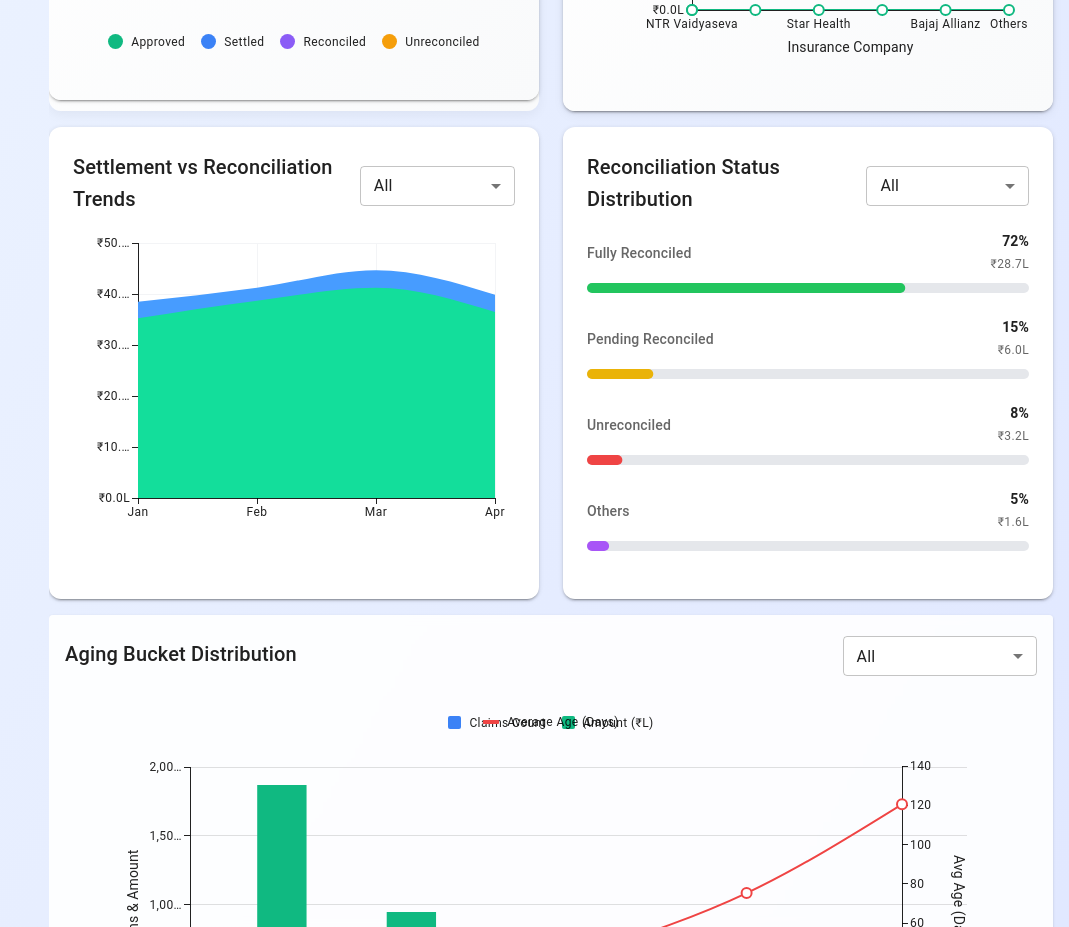
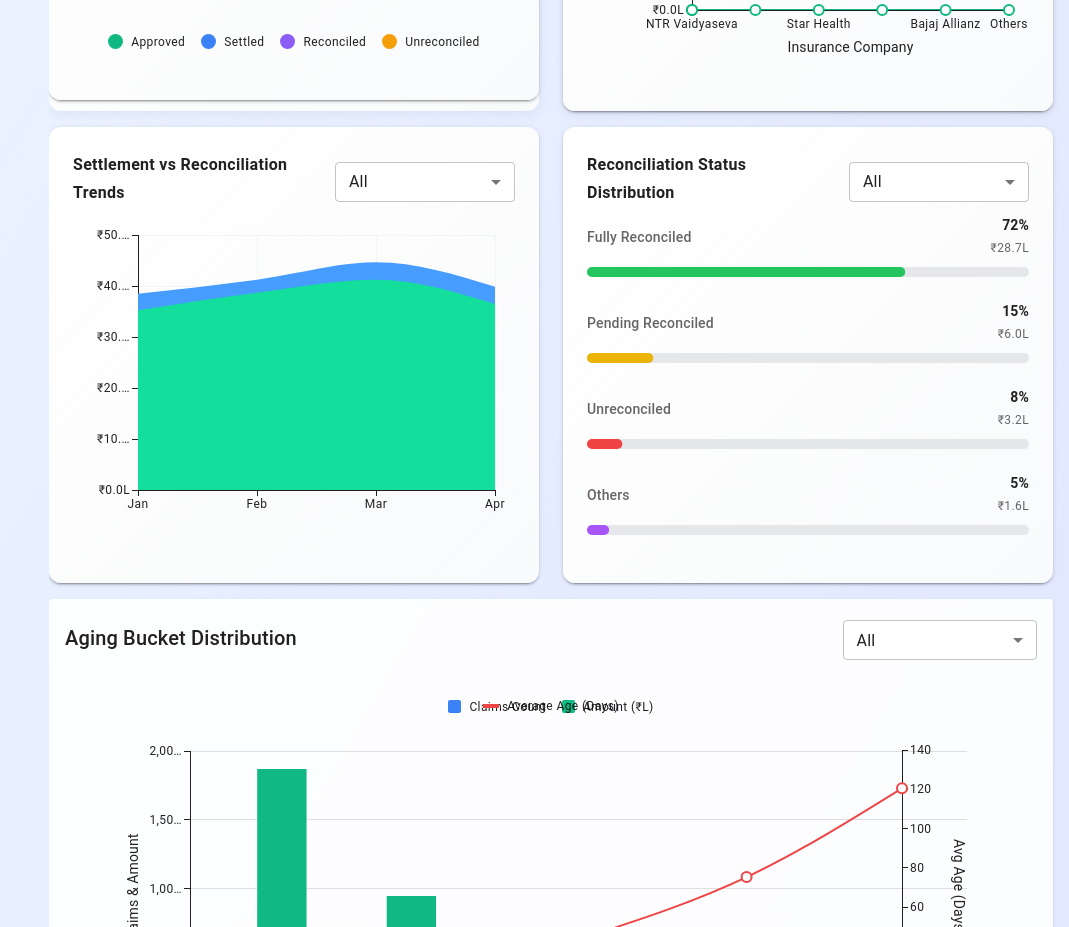
Before and after one commit to lavanyayarlagadda/Clamis_Traking, a React (Vite) app in the folder claims/: page /dashboard in a window 1280 px wide. Shown: the part 1040-1967 px from the top of the page, without its empty margins (211-1280 px from the left). Built offline with nearby package versions, Linux system fonts and the light colour scheme.

Commit message:
NO TICKET:fixed the header style for settlement graph and reconciliation status

```diff
--- a/claims/src/pages/Dashboard/ReconcilationStatusDistribution.tsx
+++ b/claims/src/pages/Dashboard/ReconcilationStatusDistribution.tsx
@@ -6,7 +6,8 @@ import {
   Typography,
   Box,
   LinearProgress,
-  Stack
+  Stack,
+  useTheme
 } from '@mui/material';
 import Dropdown from '../../components/reusable/Dropdown';
 
@@ -18,6 +19,7 @@ interface StatusData {
 }
 
 const ReconciliationStatusDistribution: React.FC = () => {
+  const theme = useTheme();
   // Dropdown options and state
   const insuranceOptions = ['All', 'NTR vaidhya seva', 'Private Insurance'];
   const [selectedInsurance, setSelectedInsurance] = React.useState<string>(insuranceOptions[0]);
@@ -70,22 +72,23 @@ const ReconciliationStatusDistribution: React.FC = () => {
     <Card
       elevation={3}
       sx={{
-        bgcolor: 'linear-gradient(135deg, #ffffff 0%, #f9fafb 100%)',
+        background: 'linear-gradient(135deg, #ffffff 0%, #f9fafb 100%)',
         borderRadius: 3,
         boxShadow: 2,
         transition: 'transform 0.2s ease-in-out',
         '&:hover': {
-          transform: 'translateY(-2px)',
+          transform: 'translateY(-4px)',
+          boxShadow: 4,
         },
       }}
     >
       <CardHeader
         title={
-          <Stack direction="row" justifyContent="space-between" alignItems="center" width="100%">
-            <Typography variant="h6" fontWeight={500} color="text.primary">
+          <Stack direction="row" justifyContent="space-between" alignItems="center" spacing={2}>
+            <Typography variant="subtitle1" fontWeight={600} sx={{ color: theme.palette.text.primary, letterSpacing: 0.3 }}>
               Reconciliation Status Distribution
             </Typography>
-            <Box sx={{ width: '40%' }}>
+            <Box sx={{ minWidth: 180 }}>
               <Dropdown
                 value={selectedInsurance}
                 options={insuranceOptions}
@@ -96,7 +99,7 @@ const ReconciliationStatusDistribution: React.FC = () => {
         }
         sx={{ px: 3, pt: 3, pb: 0 }}
       />
-      <CardContent sx={{ px: 3, pt: 2, pb: 3 }}>
+      <CardContent sx={{ px: 3, pt: 1, pb: 3 }}>
         {data.map((item, index) => (
           <Box key={index} mb={3}>
             <Box display="flex" justifyContent="space-between" alignItems="center">
--- a/claims/src/pages/Dashboard/SettlementReconciliationTrends.tsx
+++ b/claims/src/pages/Dashboard/SettlementReconciliationTrends.tsx
@@ -8,10 +8,11 @@ import {
   ChartsGrid,
   AreaPlot,
 } from '@mui/x-charts';
-import { Card, CardContent, CardHeader, Typography, Box, Stack } from '@mui/material';
+import { Card, CardContent, CardHeader, Typography, Box, Stack, useTheme } from '@mui/material';
 import Dropdown from '../../components/reusable/Dropdown';
 
 const SettlementReconciliationTrends = () => {
+  const theme = useTheme();
   // Dropdown options and state
   const insuranceOptions = ['All', 'NTR vaidhya seva', 'Private Insurance'];
   const [selectedInsurance, setSelectedInsurance] = React.useState<string>(insuranceOptions[0]);
@@ -63,7 +64,7 @@ const SettlementReconciliationTrends = () => {
     <Card
       elevation={3}
       sx={{
-        bgcolor: 'linear-gradient(135deg, #ffffff 0%, #f9fafb 100%)',
+        background: 'linear-gradient(135deg, #ffffff 0%, #f9fafb 100%)',
         borderRadius: 3,
         boxShadow: 2,
         transition: 'transform 0.2s ease-in-out',
@@ -75,11 +76,11 @@ const SettlementReconciliationTrends = () => {
     >
       <CardHeader
         title={
-          <Stack direction="row" justifyContent="space-between" alignItems="center" width="100%">
-            <Typography variant="h6" fontWeight={500} color="text.primary">
+          <Stack direction="row" justifyContent="space-between" alignItems="center" spacing={2}>
+            <Typography variant="subtitle1" fontWeight={600} sx={{ color: theme.palette.text.primary, letterSpacing: 0.3 }}>
               Settlement vs Reconciliation Trends
             </Typography>
-            <Box sx={{ width: '40%' }}>
+            <Box sx={{ minWidth: 180 }}>
               <Dropdown
                 value={selectedInsurance}
                 options={insuranceOptions}
```
